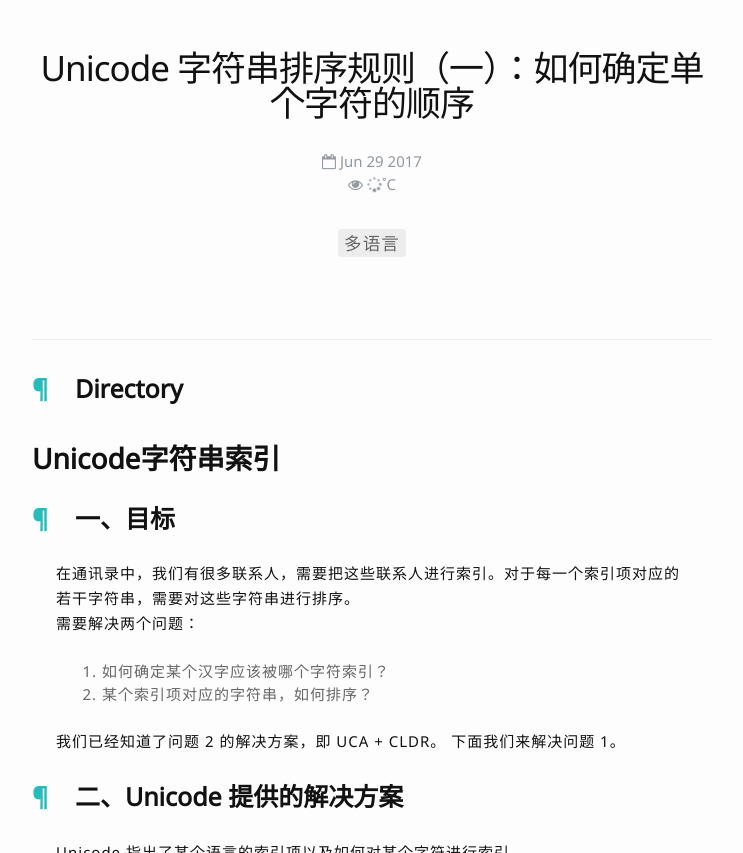
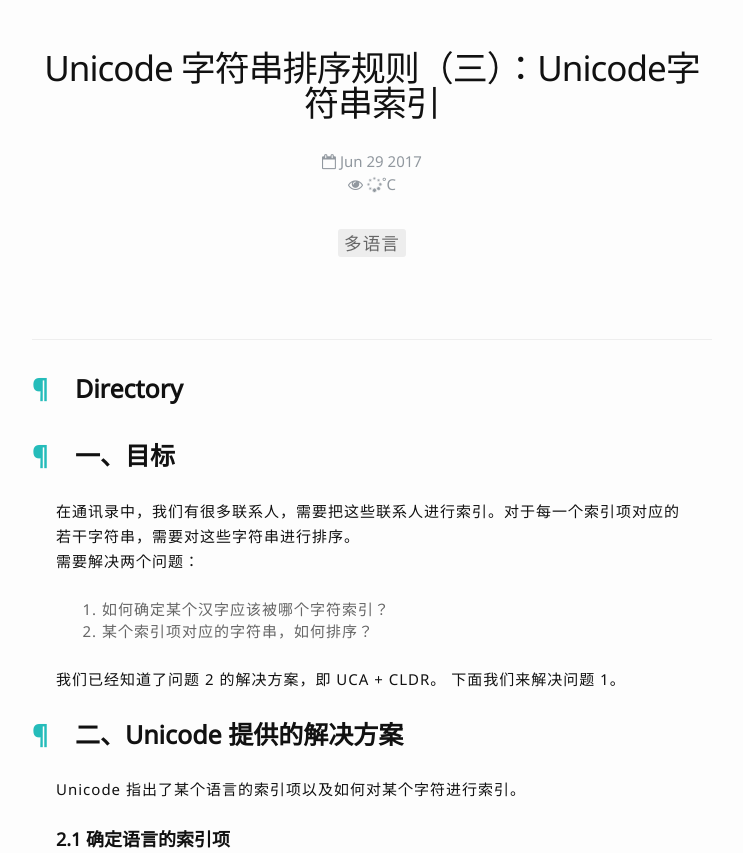
Before and after one commit to huahuahu/huahuahu.github.io, a Jekyll site: the page built from _posts/2017-06-29-Unicode 字符串排序规则-字符串索引.markdown, in a window 1280 px wide and 900 px high, cut to the strip 0-853 px from the top of the window. Shown: the whole strip, without its empty margins (268-1011 px from the left). Built offline with Jekyll 4.4.1, drawn with Linux system fonts in a browser that asks for light colours; nearby versions of some CDN libraries; our own code applies the rules of GitHub Pages for plain Markdown files; comment, search, counter and statistics services are not loaded.

Commit message:
change title

```diff
--- a/_posts/2017-06-29-Unicode 字符串排序规则-字符串索引.markdown
+++ b/_posts/2017-06-29-Unicode 字符串排序规则-字符串索引.markdown
@@ -1,12 +1,11 @@
 ---
-title: Unicode 字符串排序规则（一）：如何确定单个字符的顺序
+title: Unicode 字符串排序规则（三）：Unicode字符串索引
 categories: characters
 tag:
 - 多语言
 
 ---
 
-# Unicode字符串索引
 ## 一、目标
 在通讯录中，我们有很多联系人，需要把这些联系人进行索引。对于每一个索引项对应的若干字符串，需要对这些字符串进行排序。
 需要解决两个问题：
```
